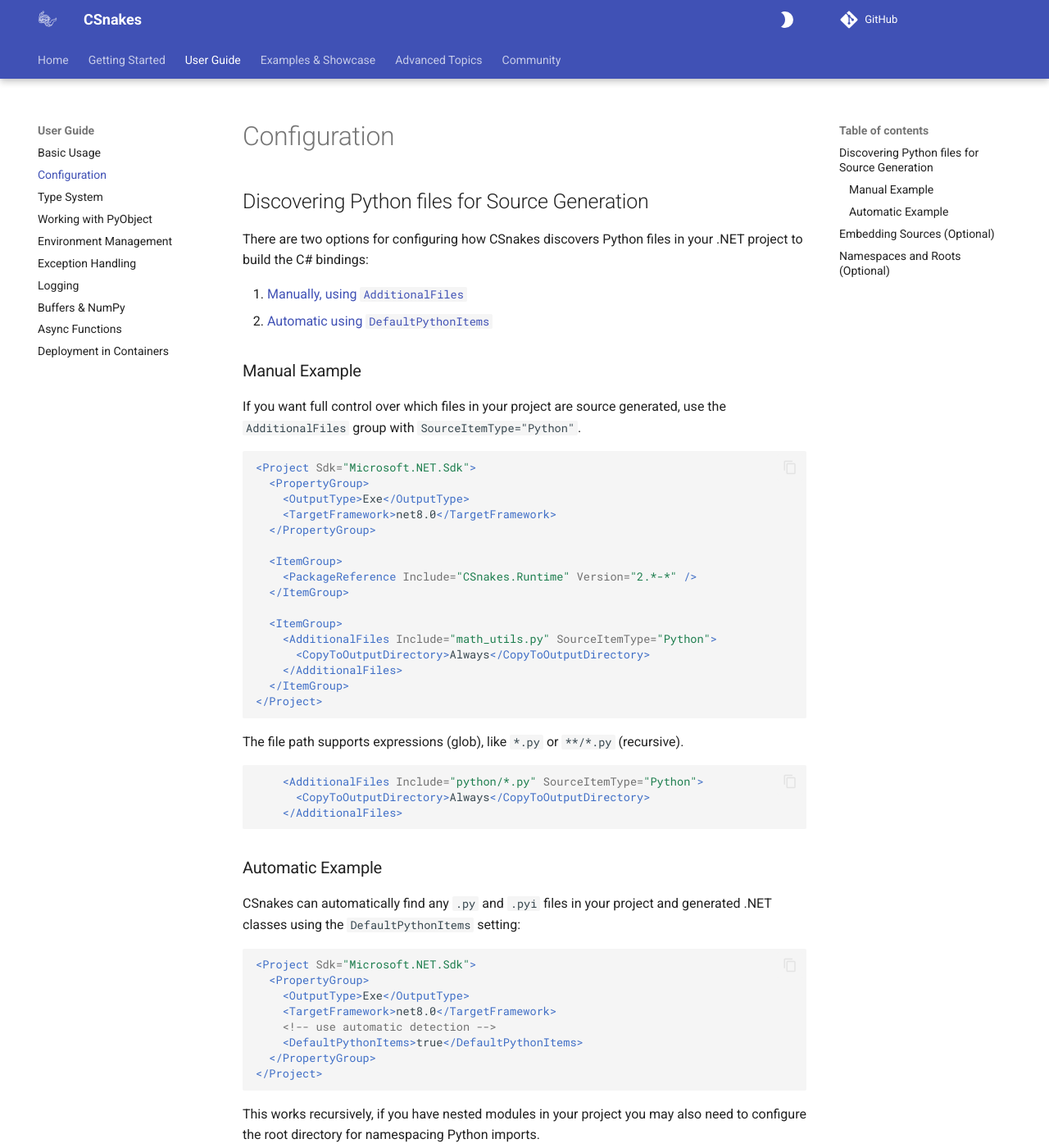
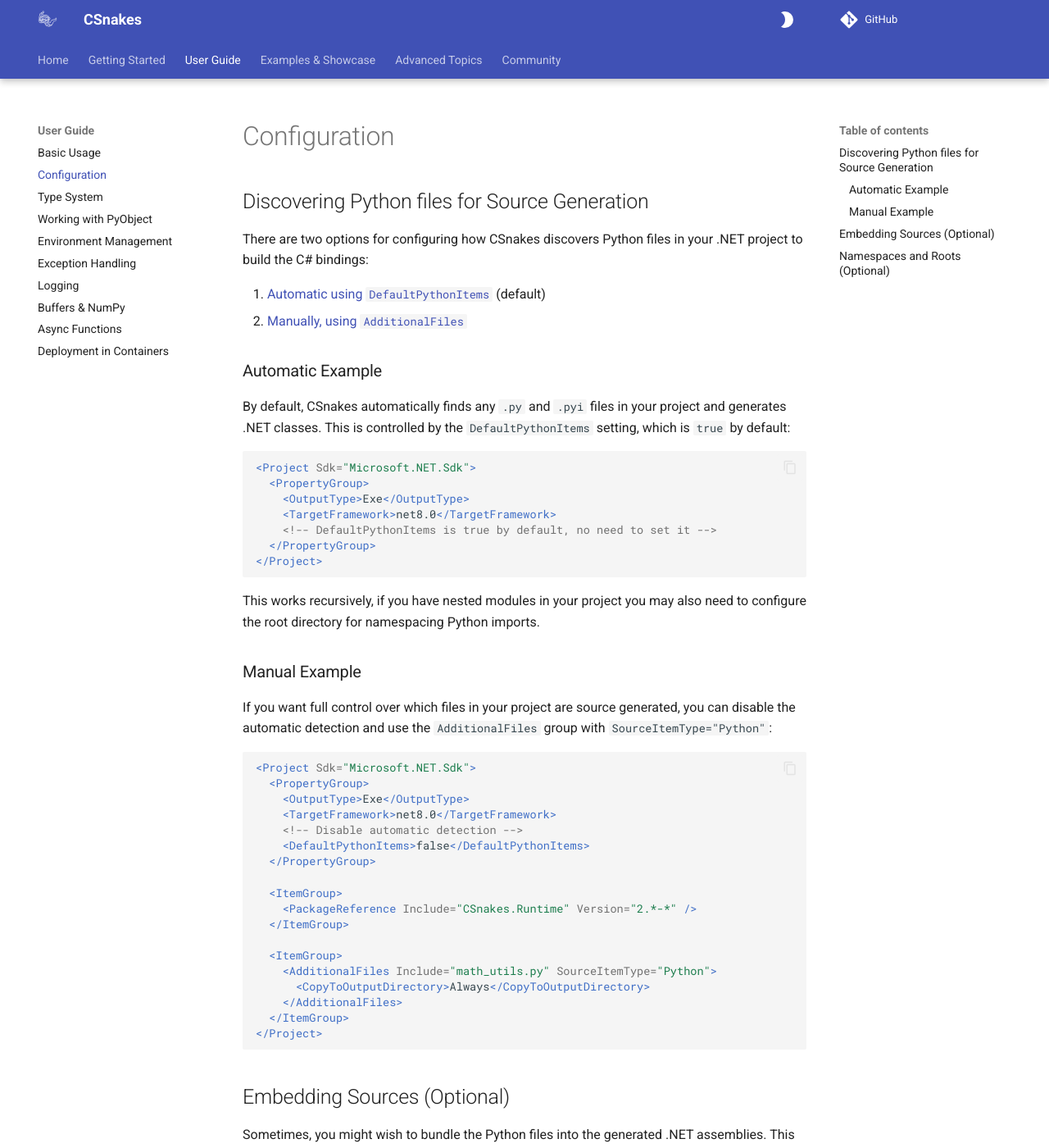
Before and after one commit to tonybaloney/CSnakes, an MkDocs documentation site: the page built from docs/user-guide/configuration.md, in a window 1280 px wide and 1400 px high. Shown: the whole window at 82% size. Built offline with MkDocs 1.6.1 and Material for MkDocs 9.7.7, drawn with Linux system fonts in a browser that asks for light colours; comment, search, counter and statistics services are not loaded; the version menu is left out.

Commit message:
Change DefaultPythonItems default to true and update docs
Co-authored-by: atifaziz <20511+atifaziz@users.noreply.github.com>

````diff
--- a/docs/user-guide/configuration.md
+++ b/docs/user-guide/configuration.md
@@ -4,18 +4,36 @@
 
 There are two options for configuring how CSnakes discovers Python files in your .NET project to build the C# bindings:
 
-1. [Manually, using `AdditionalFiles`](#manual-example)
-2. [Automatic using `DefaultPythonItems`](#automatic-example)
+1. [Automatic using `DefaultPythonItems`](#automatic-example) (default)
+2. [Manually, using `AdditionalFiles`](#manual-example)
 
-### Manual Example
+### Automatic Example
 
-If you want full control over which files in your project are source generated, use the `AdditionalFiles` group with `SourceItemType="Python"`.
+By default, CSnakes automatically finds any `.py` and `.pyi` files in your project and generates .NET classes. This is controlled by the `DefaultPythonItems` setting, which is `true` by default:
 
 ```xml
 <Project Sdk="Microsoft.NET.Sdk">
   <PropertyGroup>
     <OutputType>Exe</OutputType>
     <TargetFramework>net8.0</TargetFramework>
+    <!-- DefaultPythonItems is true by default, no need to set it -->
+  </PropertyGroup>
+</Project>
+```
+
+This works recursively, if you have nested modules in your project you may also need to configure the root directory for namespacing Python imports.
+
+### Manual Example
+
+If you want full control over which files in your project are source generated, you can disable the automatic detection and use the `AdditionalFiles` group with `SourceItemType="Python"`:
+
+```xml
+<Project Sdk="Microsoft.NET.Sdk">
+  <PropertyGroup>
+    <OutputType>Exe</OutputType>
+    <TargetFramework>net8.0</TargetFramework>
+    <!-- Disable automatic detection -->
+    <DefaultPythonItems>false</DefaultPythonItems>
   </PropertyGroup>
 
   <ItemGroup>
@@ -29,31 +47,6 @@ If you want full control over which files in your project are source generated,
   </ItemGroup>
 </Project>
 ```
-
-The file path supports expressions (glob), like `*.py` or `**/*.py` (recursive).
-
-```xml
-    <AdditionalFiles Include="python/*.py" SourceItemType="Python">
-      <CopyToOutputDirectory>Always</CopyToOutputDirectory>
-    </AdditionalFiles>
-```
-
-### Automatic Example
-
-CSnakes can automatically find any `.py` and `.pyi` files in your project and generated .NET classes using the `DefaultPythonItems` setting:
-
-```xml
-<Project Sdk="Microsoft.NET.Sdk">
-  <PropertyGroup>
-    <OutputType>Exe</OutputType>
-    <TargetFramework>net8.0</TargetFramework>
-    <!-- use automatic detection -->
-    <DefaultPythonItems>true</DefaultPythonItems>
-  </PropertyGroup>
-</Project>
-```
-
-This works recursively, if you have nested modules in your project you may also need to configure the root directory for namespacing Python imports.
 
 ## Embedding Sources (Optional)
 
````
Also changed, not shown: docs/getting-started/first-example.md (+11 -3 lines), 6 other files.
